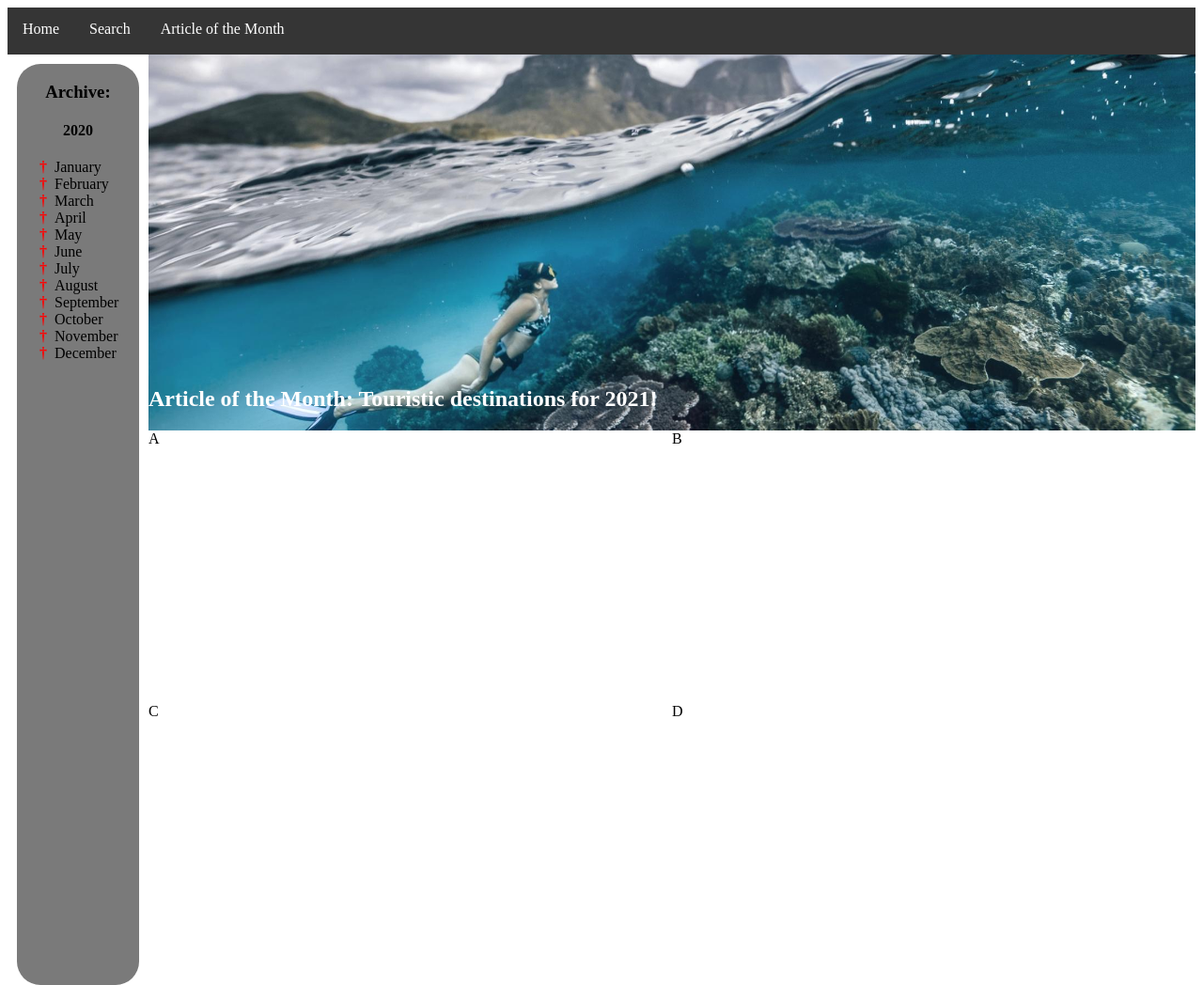
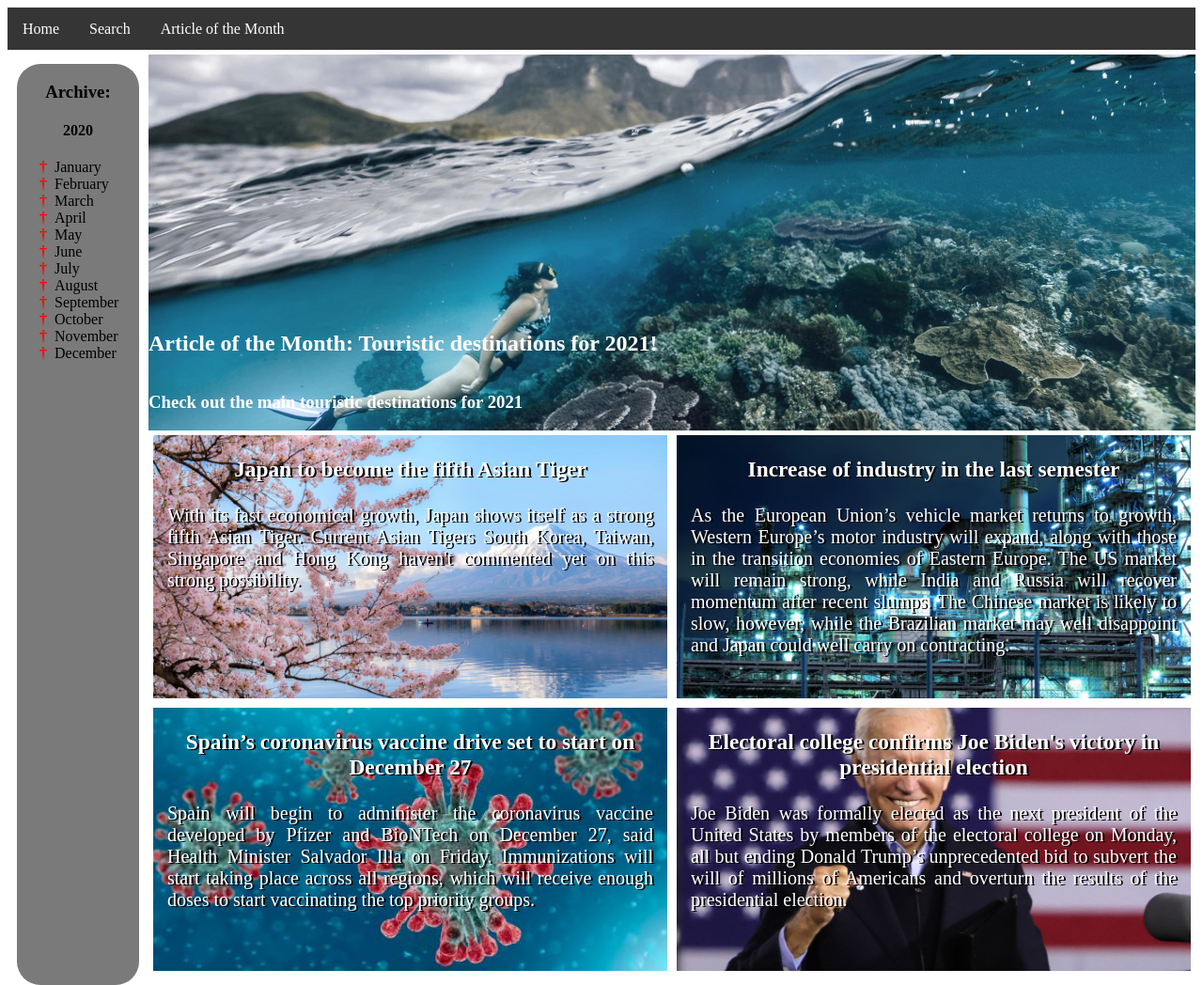
Before and after one commit to koziel101/Udacity-Front-End-Web-Developer, a plain HTML site: page Project 1 CSS and HTML/index.html in a window 1280 px wide. Shown: the top 1048 px of the page at 94% size. Drawn offline with Linux system fonts and the light colour scheme.

Commit message:
Adding articles on article grid. Adding monthly article page (HTML and CSS)

```diff
--- a/Project 1 CSS and HTML/CSS/index.css
+++ b/Project 1 CSS and HTML/CSS/index.css
@@ -21,6 +21,7 @@
   flex-direction: row;
   justify-content: flex-start;
   background-color: rgb(53, 53, 53);
+  margin-bottom: 5px;
 }
 
 /* Decorations for the NavBar items */
@@ -80,7 +81,7 @@ ul li:before {
   flex-direction: column-reverse;
 }
 
-#destinationWhite {
+.whiteText {
   color: white;
 }
 
@@ -98,20 +99,40 @@ ul li:before {
     "at3 at4";
 }
 
+.articleDetails {
+  background-size: cover;
+  background-repeat: no-repeat;
+  background-position: center;
+  text-align: center;
+  text-shadow: 2px 1px black;
+  font-size: 20px;
+  margin: 5px;
+  padding-left: 15px;
+  padding-right: 15px;
+}
+
+.justifyText {
+  text-align: justify;
+}
+
 #article1 {
   grid-area: at1;
+  background-image: url("images/japanOriginalSize.jpg");
 }
 
 #article2 {
   grid-area: at2;
+  background-image: url("images/industryOriginalSize.jpg");
 }
 
 #article3 {
   grid-area: at3;
+  background-image: url("images/coronaOriginalSize.jpg");
 }
 
 #article4 {
   grid-area: at4;
+  background-image: url("images/bidenOriginalSize.jpg");
 }
 
 #footer {
--- /dev/null
+++ b/Project 1 CSS and HTML/CSS/monthlyArticle.css
@@ -0,0 +1,5 @@
+/* Layout for small screens */
+
+/* Settings for screens bigger than 700px (web) */
+@media (min-width: 700px) {
+}
--- a/Project 1 CSS and HTML/index.html
+++ b/Project 1 CSS and HTML/index.html
@@ -12,7 +12,7 @@
         <div id="navBar" class="box">
             <a href="index.html" class="navItem">Home</a>
             <a href="" class="navItem">Search</a>
-            <a href="" class="navItem">Article of the Month</a>
+            <a href="monthlyArticle.html" class="navItem">Article of the Month</a>
         </div>
         <div id="articleList">
             <h3 class="centerText">Archive:</h3>
@@ -33,15 +33,41 @@
             </ul>
         </div>
         <div id="articleMonth" class="box">
-            <h2 id="destinationWhite">Article of the Month: Touristic destinations for 2021!</h2>
+            <h3 class="whiteText">Check out the main touristic destinations for 2021</h3>
+            <h2 class="whiteText"><strong>Article of the Month: Touristic destinations for 2021!</strong></h2>
+
         </div>
         <div id="postsPreview" class="box">
             <!-- Nested CSS Grid -->
             <div id="nestedGrid">
-                <div id="article1">A</div>
-                <div id="article2">B</div>
-                <div id="article3">C</div>
-                <div id="article4">D</div>
+                <div id="article1" class="whiteText articleDetails">
+                    <h3><strong>Japan to become the fifth Asian Tiger</strong></h3>
+                    <p class="justifyText">With its fast economical growth, Japan shows itself as a strong fifth Asian
+                        Tiger. Current Asian Tigers South Korea, Taiwan, Singapore and Hong Kong haven't commented yet
+                        on this strong possibility.</p>
+                </div>
+                <div id="article2" class="whiteText articleDetails">
+                    <h3><strong>Increase of industry in the last semester</strong></h3>
+                    <p class="justifyText">As the European Union’s vehicle market returns to growth, Western Europe’s
+                        motor industry will expand, along with those in the transition economies of Eastern Europe. The
+                        US market will remain strong, while India and Russia will recover momentum after recent slumps.
+                        The Chinese market is likely to slow, however, while the Brazilian market may well disappoint
+                        and Japan could well carry on contracting.</p>
+                </div>
+                <div id="article3" class="whiteText articleDetails">
+                    <h3><strong>Spain’s coronavirus vaccine drive set to start on December 27</strong></h3>
+                    <p class="justifyText">Spain will begin to administer the coronavirus vaccine developed by Pfizer
+                        and BioNTech on December 27, said Health Minister Salvador Illa on Friday. Immunizations will
+                        start taking place across all regions, which will receive enough doses to start vaccinating the
+                        top priority groups.</p>
+                </div>
+                <div id="article4" class="whiteText articleDetails">
+                    <h3><strong>Electoral college confirms Joe Biden's victory in presidential election</strong></h3>
+                    <p class="justifyText">Joe Biden was formally elected as the next president of the United States by
+                        members of the electoral college on Monday, all but ending Donald Trump’s unprecedented bid to
+                        subvert the will of millions of Americans and overturn the results of the presidential election.
+                    </p>
+                </div>
             </div>
 
         </div>
```
Also changed, not shown: Project 1 CSS and HTML/monthlyArticle.html (added, +10 -0 lines), Project 1 CSS and HTML/CSS/images/bidenOriginalSize.jpg (added), Project 1 CSS and HTML/CSS/images/coronaOriginalSize.jpg (added), Project 1 CSS and HTML/CSS/images/industryOriginalSize.jpg (added), Project 1 CSS and HTML/CSS/images/japanOriginalSize.jpg (added).
